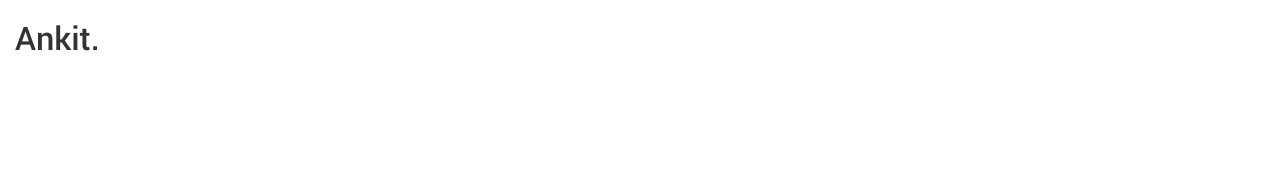
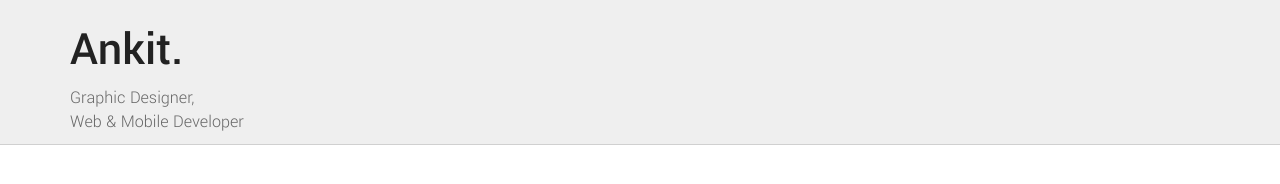
Before and after one commit to anankitpatil/anankitpatil.github.io, a plain HTML site: page index.html in a window 1280 px wide. Drawn offline with nearby package versions, Linux system fonts and the light colour scheme.

Commit message:
Style changes

```diff
--- a/_notes/dwsync.xml
+++ b/_notes/dwsync.xml
@@ -1,6 +1,6 @@
 <?xml version="1.0" encoding="utf-8" ?>
 <dwsync>
-<file name="index.html" server="Macintosh HD/Applications/XAMPP/xamppfiles/htdocs/" local="3531548410" remote="7826515706" Dst="-1" />
-<file name="styles.css" server="Macintosh HD/Applications/XAMPP/xamppfiles/htdocs/" local="3531548289" remote="7826515585" Dst="-1" />
+<file name="index.html" server="Macintosh HD/Applications/XAMPP/xamppfiles/htdocs/" local="3531549125" remote="7826516421" Dst="-1" />
+<file name="styles.css" server="Macintosh HD/Applications/XAMPP/xamppfiles/htdocs/" local="3531549272" remote="7826516568" Dst="-1" />
 <file name="scripts.js" server="Macintosh HD/Applications/XAMPP/xamppfiles/htdocs/" local="3531548380" remote="7826515676" Dst="-1" />
 </dwsync>
--- a/index.html
+++ b/index.html
@@ -9,10 +9,14 @@
 </head>
 <body>
 <div class="container-fluid header">
-  <div class="row">
-    <div class="col-lg-12">
-      <h1>Ankit.</h1>
-    </div>
+  <div class="container">
+  	<div class="row">
+      <div class="col-lg-12">
+        <h1>Ankit.</h1>
+        <h4>Graphic Designer,
+        <br />Web & Mobile Developer</h4>
+      </div>
+  	</div>
   </div>
 </div>
 <div class="container main"> </div>
--- a/styles.css
+++ b/styles.css
@@ -1,4 +1,24 @@
 /* anankitpaitil.github.io */
 html, body {
+	padding: 0px;
+	margin: 0px;
 	font-family: 'Yantramanav', sans-serif;
+	color: #222;
+	font-weight: 400;
 }
+
+.header {
+	background: #EFEFEF;
+	border-bottom: 1px solid #D0D0D0;
+}
+.header h1 {
+	margin-bottom: 0px;
+	font-size: 48px;
+	line-height: 60px;
+}
+.header h4 {
+	margin-top: 6px;
+	line-height: 24px;
+	font-weight: 300;
+	color: #676767;
+}
```
